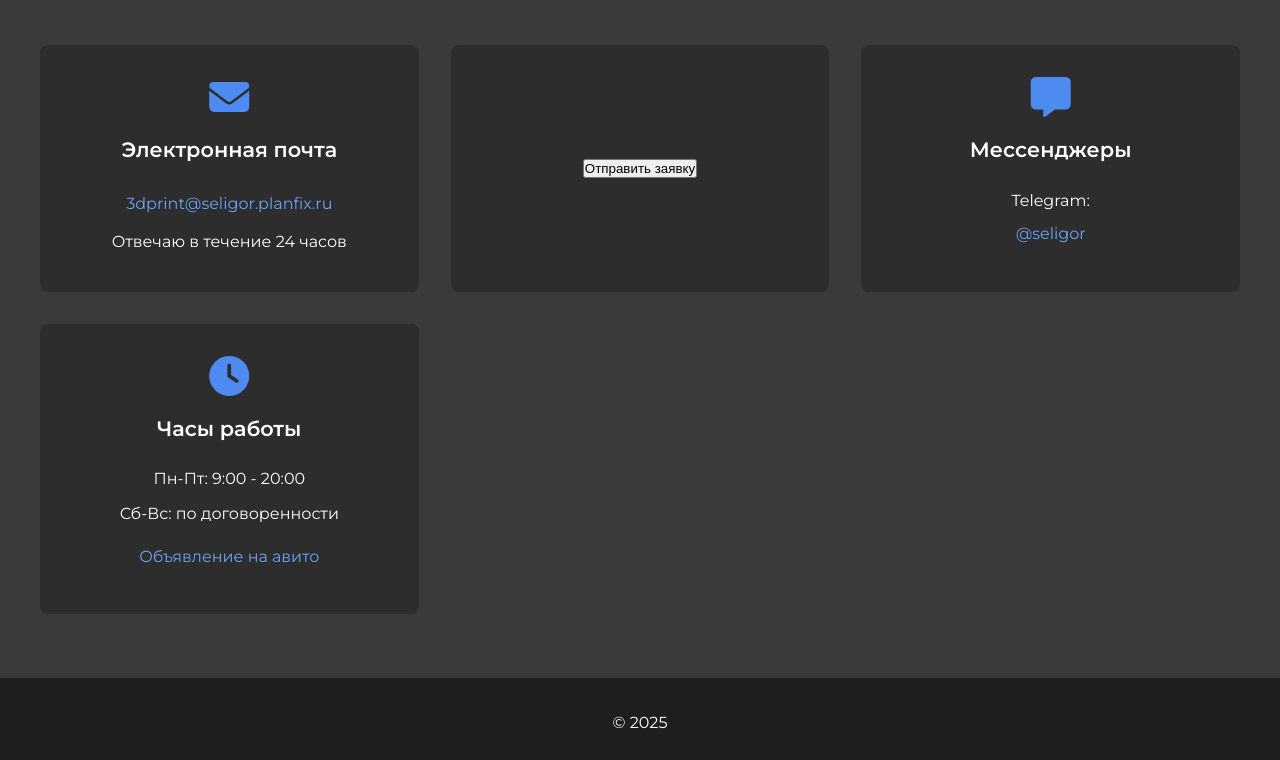
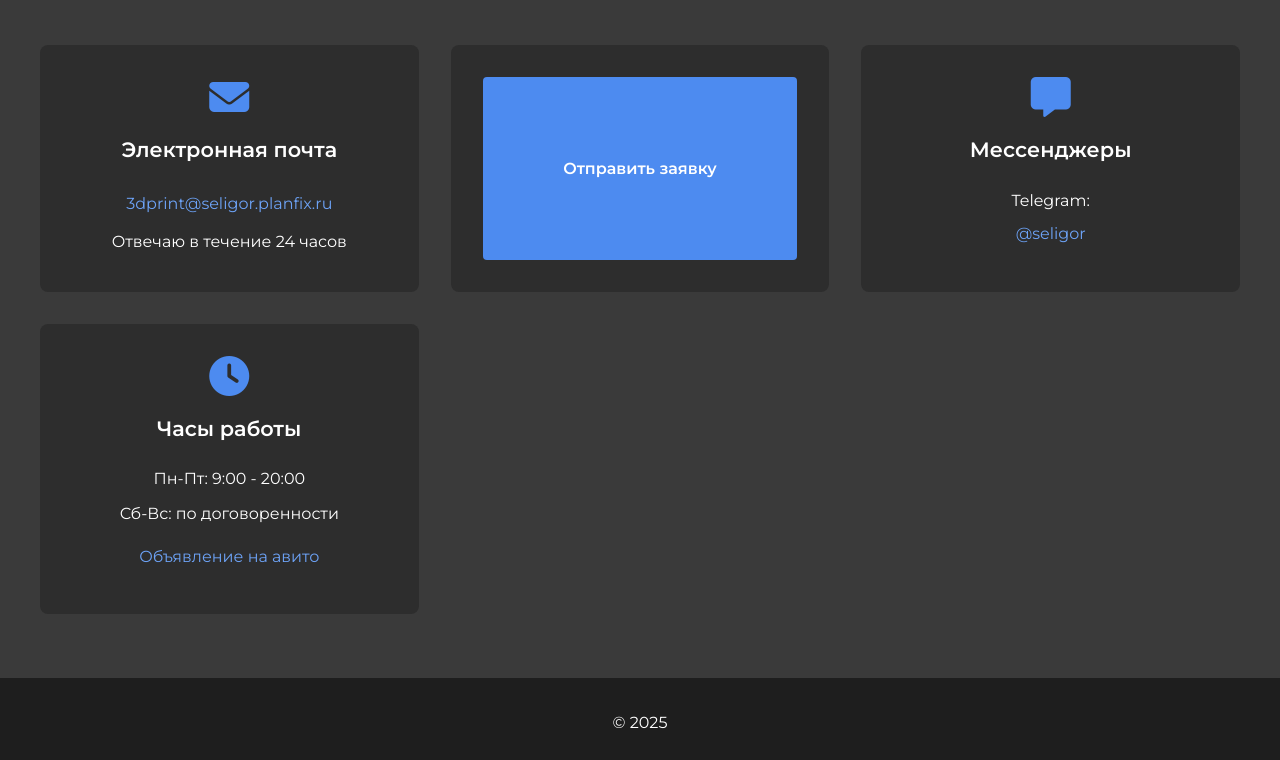
Before and after one commit to seligor/seligor.github.io, a plain HTML site: page index.html in a window 1280 px wide. Shown: the part 5231-5991 px from the top of the page. Drawn offline with Linux system fonts and the light colour scheme.

Commit message:
Update index.html

```diff
--- a/index.html
+++ b/index.html
@@ -174,7 +174,7 @@
 
             <div class="contact-card">
                 <!-- Кнопка для открытия модального окна -->
-                <button id="openFormBtn" class="open-form-btn">Отправить заявку</button>
+                <button id="openFormBtn" class="open-form-btn contact-card-button">Отправить заявку</button>
                 <!-- Модальное окно с формой -->
                 <div id="formModal" class="form-modal">
                     <div class="modal-content-form">
```
